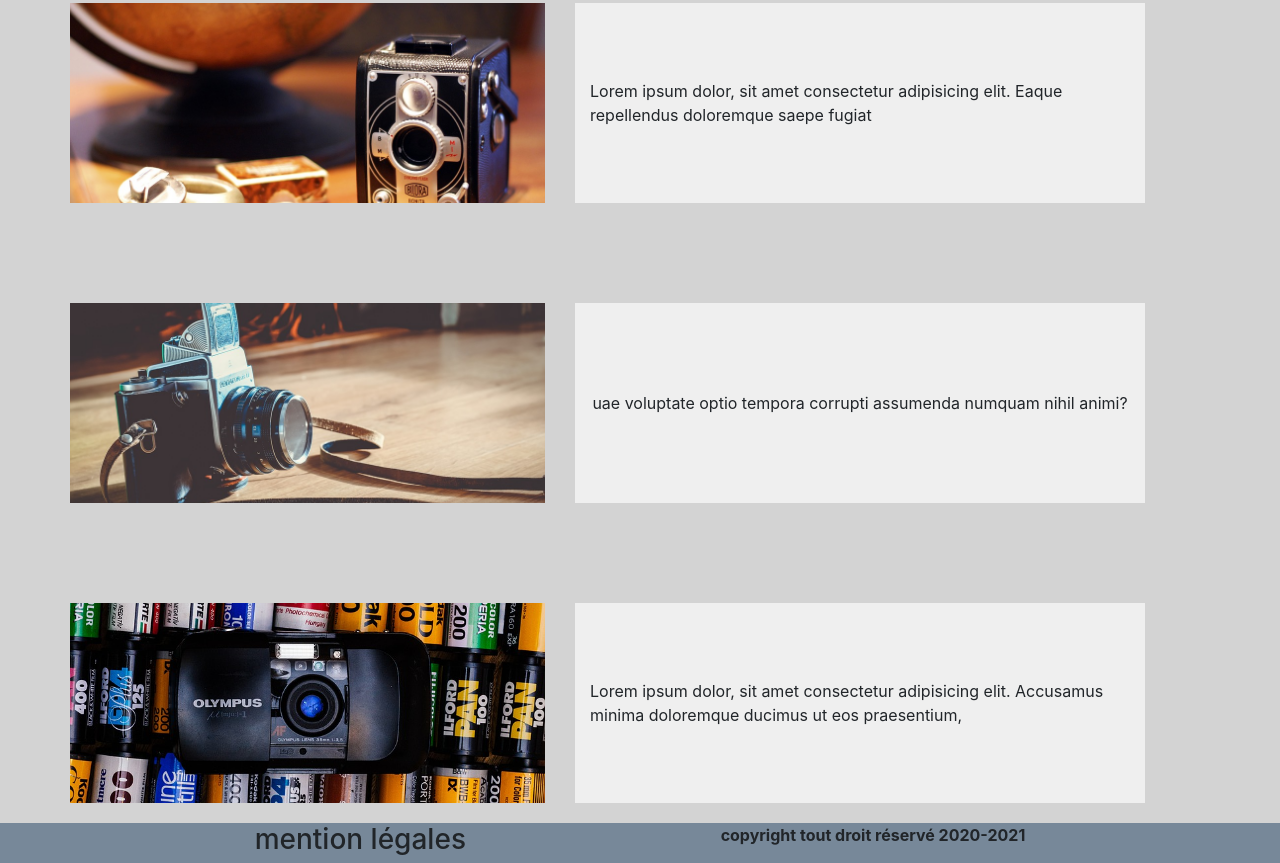
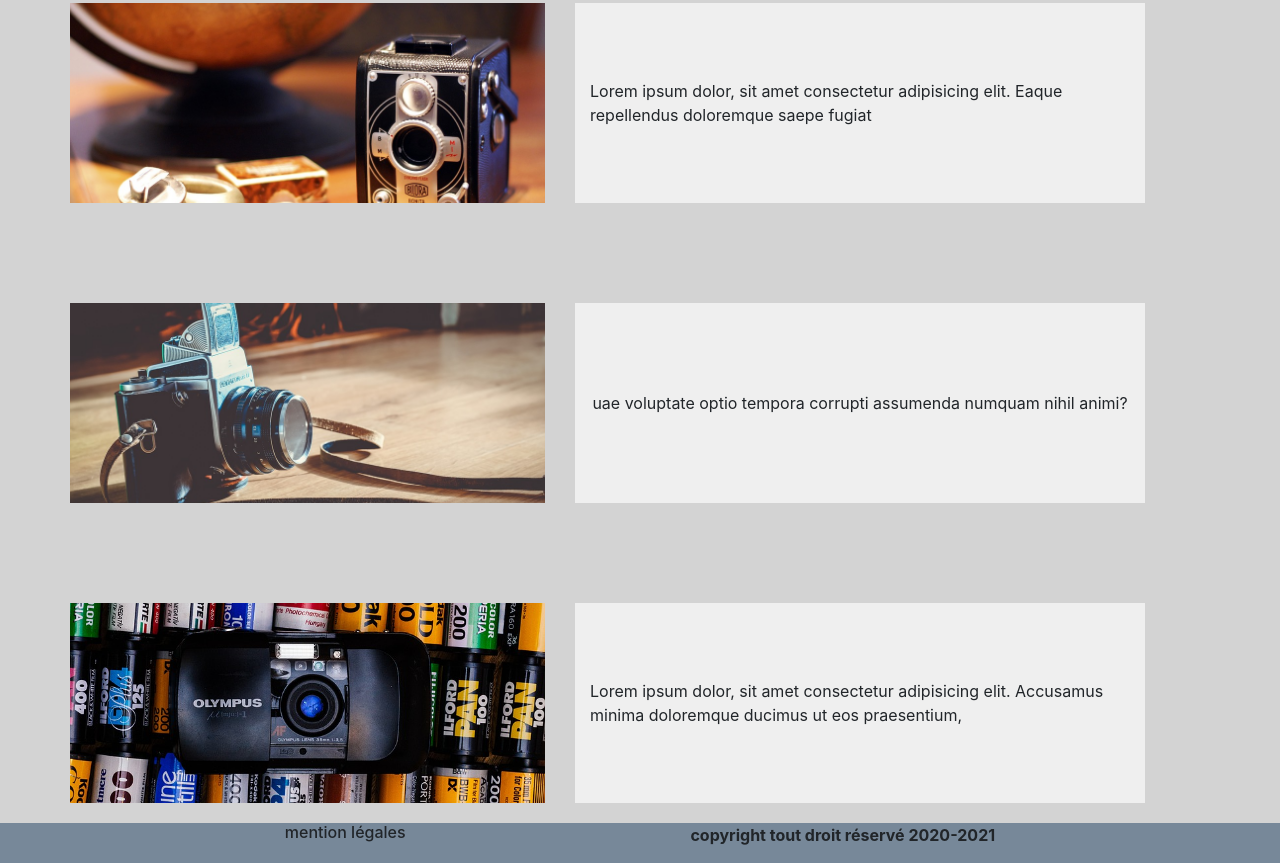
Before and after one commit to romain-hippeau/projet_5, a website: page index.html in a window 1280 px wide. Shown: the part 607-1470 px from the top of the page. Drawn offline with nearby package versions, Linux system fonts and the light colour scheme.

Commit message:
first commit

```diff
--- a/style.scss
+++ b/css/style.scss
@@ -1,4 +1,4 @@
-@import "media";
+
 .diaporama{
     height: 400px;
     margin: 30px auto;
--- a/index.html
+++ b/index.html
@@ -6,7 +6,7 @@
     <meta name="viewport" content="width=device-width, initial-scale=1.0">
     <link rel="stylesheet" href="https://maxcdn.bootstrapcdn.com/bootstrap/4.0.0/css/bootstrap.min.css"
         integrity="sha384-Gn5384xqQ1aoWXA+058RXPxPg6fy4IWvTNh0E263XmFcJlSAwiGgFAW/dAiS6JXm" crossorigin="anonymous">
-    <link rel="stylesheet" href="style.css">
+    <link rel="stylesheet" href="css/style.css">
 
     <title>orinoco photo</title>
 </head>
--- a/produit/js/choix.js
+++ b/produit/js/choix.js
@@ -53,8 +53,7 @@ result(url + '/' + cameraId).then(camera => {
         let storageCart = localStorage.getItem('cart');
         if (storageCart == null) {
             newCart = []
-            console.log('Initialisation')
-            console.log('Création du panier !');
+            console.log('Création du tableau !');
         } else {
             newCart = JSON.parse(storageCart)
             console.log('Récupération')
```
Also changed, not shown: css/left.jpg (renamed from left.jpg), css/left1.jpg (renamed from left1.jpg), css/left2.jpg (renamed from left2.jpg), css/left3.jpg (renamed from left3.jpg), css/style.css, produit/js/panier.js (line endings or trailing spaces), 2 other files.
